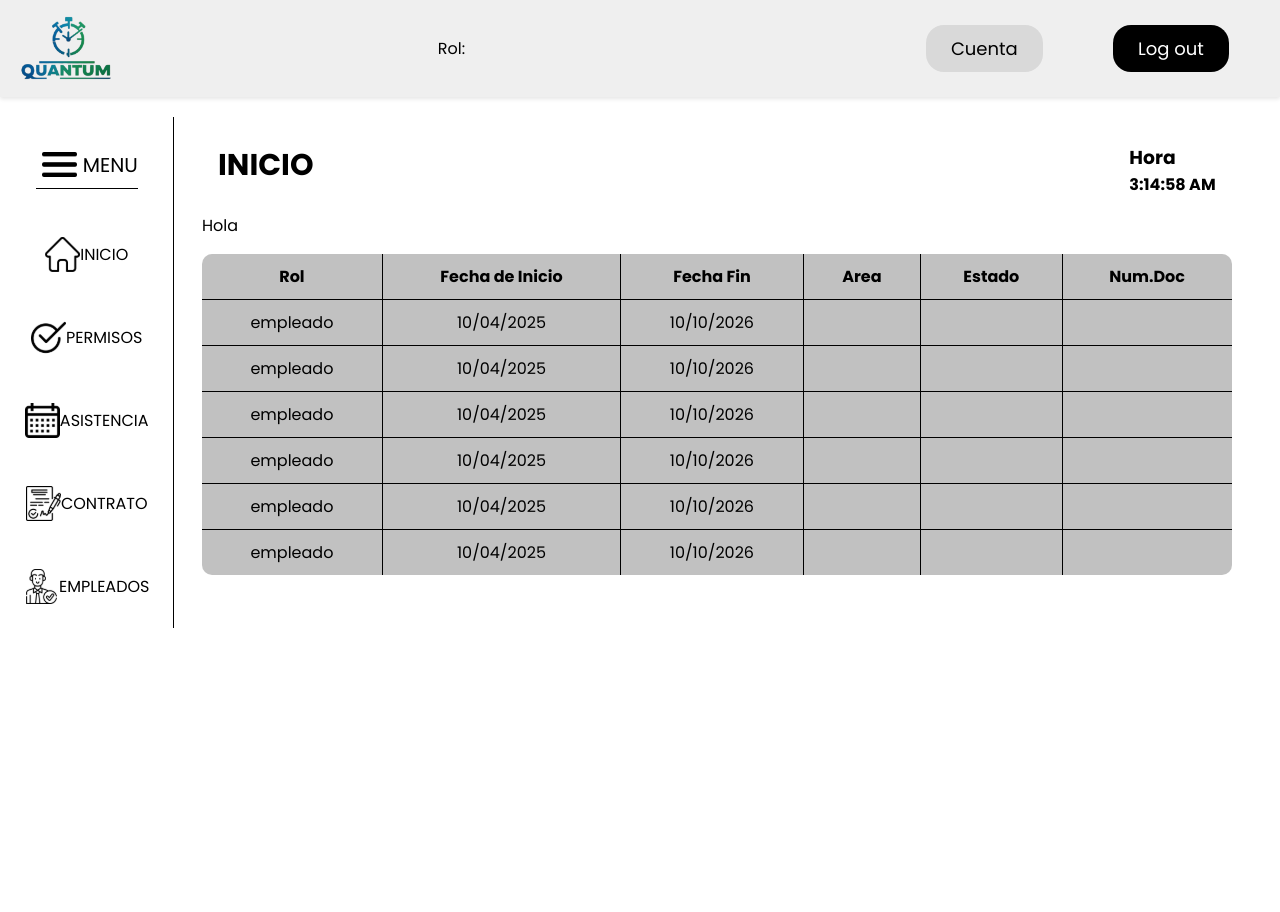
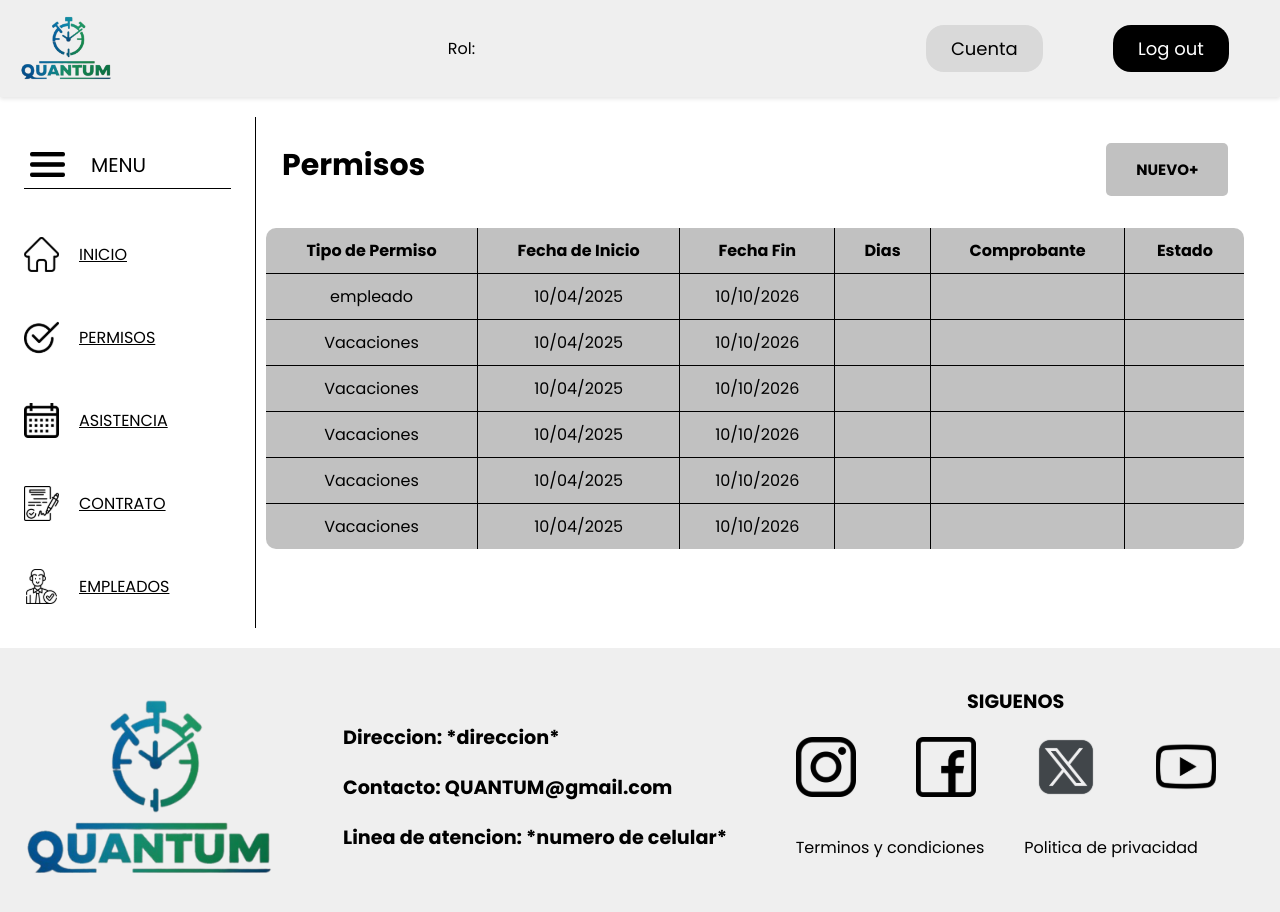
Before and after one commit to T0rricelly/mookup_quantum, a React (Vite) app: page /home in a window 1280 px wide. Shown: the top 912 px of the page. Before the commit the page ends 800 px from the top, so only its background shows below. Built offline with nearby package versions, Linux system fonts and the light colour scheme.

Commit message:
Permisos and Inicio + modal

```diff
--- a/src/components/components_home/Home.jsx
+++ b/src/components/components_home/Home.jsx
@@ -1,26 +1,36 @@
-
 import Menu from "./menu.jsx";
 import Header from "./Header_home.jsx";
+import Footer from "../components_auth/footer.jsx";
 import Cont_home from "./cont_home.jsx";
-import '../../styles/styles_home/Home.css'
-
+import Permisos from "../components_permisos/cont_permisos.jsx";
+/*import Empleados from "./Empleados.jsx";*/
+import { Routes, Route } from "react-router-dom";
+import '../../styles/styles_home/Home.css';
 
 export const Home = () => {
   return (
     <>
       <Header />
-
       <div className="contenedor">
-          <aside className="MENU">
-            <Menu />
-          </aside>
-          <section className="CONTENIDO">
-            <Cont_home/>
-          </section>
-      </div>
+        <aside className="MENU">
+          <Menu />
+        </aside>
+        <section className="CONTENIDO">
+         <Permisos/>
+          {/*<Routes>
+            <Route path="/home" element={<Cont_home />} />
+            <Route path="/permisos" element={<Permisos />} />
+            {/*<Route path="/asistencia" element={<Empleados />} />
+            <Route path="/contrato" element={<Empleados />} />
+            <Route path="/empleados" element={<Empleados />*
+          </Routes>*/ }
 
 
+        </section>
+      </div>
+      <Footer />
     </>
   );
 };
+
 export default Home;
--- a/src/components/components_home/menu.jsx
+++ b/src/components/components_home/menu.jsx
@@ -14,23 +14,35 @@ import '../../styles/styles_home/Menu.css'
       </li>
       <li className='text_menu'>
         <img src={Casa} alt="Casa" />
+        <a href="/home">
         <span>INICIO</span>
+        </a>
       </li>
       <li className='text_menu'>
         <img src={Check} alt="Check" />
+        <a href="/permisos">
           <span>PERMISOS</span>
+        </a>
       </li>
       <li className='text_menu'>
         <img src={Cal} alt="Calendario" />
+        <a href="/asistencia">
           <span>ASISTENCIA</span>
+        </a>
+
       </li>
       <li className='text_menu'>
         <img src={Contra} alt="Hoja" />
+        <a href="/contrato">
           <span>CONTRATO</span>
+        </a>
+
       </li>
       <li className='text_menu'>
         <img src={Emp} alt="Empleado" />
+        <a href="/empleados">
           <span>EMPLEADOS</span>
+        </a>
       </li>
     </ul>
   );
--- /dev/null
+++ b/src/components/components_permisos/cont_permisos.jsx
@@ -0,0 +1,128 @@
+import { useState } from "react";
+import "../../styles/styles_permisos/Cont_permisos.css";
+
+export const Cont_permisos = () => {
+  const [mostrarModal, setMostrarModal] = useState(false);
+  const abrirModal = () => setMostrarModal(true);
+  const cerrarModal = () => setMostrarModal(false);
+
+  return (
+    <>
+      <section className="cont_permisos">
+        <nav className="tiempo">
+          <h1 className="titulo_ini">Permisos</h1>
+          <article>
+            <button className="btn_nuevo" onClick={abrirModal}>
+              NUEVO+
+            </button>
+          </article>
+        </nav>
+
+        <section className="tabla_container">
+        <table className="tabla">
+            <thead>
+              <tr>
+                <th>Tipo de Permiso</th>
+                <th>Fecha de Inicio</th>
+                <th>Fecha Fin</th>
+                <th>Dias</th>
+                <th>Comprobante</th>
+                <th>Estado</th>
+              </tr>
+            </thead>
+
+            <tbody>
+              <tr>
+                <td> empleado</td>
+                <td>10/04/2025</td>
+                <td>10/10/2026</td>
+                <td></td>
+                <td></td>
+                <td></td>
+              </tr>
+              <tr>
+                <td>Vacaciones</td>
+                <td>10/04/2025</td>
+                <td>10/10/2026</td>
+                <td></td>
+                <td></td>
+                <td></td>
+              </tr>
+              <tr>
+                <td>Vacaciones</td>
+                <td>10/04/2025</td>
+                <td>10/10/2026</td>
+                <td></td>
+                <td></td>
+                <td></td>
+              </tr>
+              <tr>
+                <td>Vacaciones</td>
+                <td>10/04/2025</td>
+                <td>10/10/2026</td>
+                <td></td>
+                <td></td>
+                <td></td>
+              </tr>
+              <tr>
+                <td>Vacaciones</td>
+                <td>10/04/2025</td>
+                <td>10/10/2026</td>
+                <td></td>
+                <td></td>
+                <td></td>
+              </tr>
+              <tr>
+                <td>Vacaciones</td>
+                <td>10/04/2025</td>
+                <td>10/10/2026</td>
+                <td></td>
+                <td></td>
+                <td></td>
+              </tr>
+            </tbody>
+          </table>
+        </section>
+      </section>
+
+      {mostrarModal && (
+        <div className="modal_fondo">
+          <div className="modal_formulario">
+            <h2 className="modal_titulo">NUEVO PERMISO</h2>
+            <div className="modal_grid">
+              <div className="campo">
+                <label>TIPO DE CONTRATO</label>
+                <input type="text" placeholder="Ej. Vacaciones" />
+              </div>
+
+              <div className="campo">
+                <label>FECHA</label>
+                <input type="date" />
+              </div>
+
+              <div className="campo">
+                <label>DIAS</label>
+                <input type="number" placeholder="Ej. 5" />
+              </div>
+
+              <div className="campo">
+                <label>COMPROBANTE</label>
+                <div className="comprobante_input">
+                  <input type="file" />
+                  <span className="icono_subida">⬆</span>
+                </div>
+              </div>
+            </div>
+
+            <div className="modal_botones">
+              <button className="btn_cancelar" onClick={cerrarModal}>CANCELAR</button>
+              <button className="btn_crear">CREAR</button>
+            </div>
+          </div>
+        </div>
+      )}
+    </>
+  );
+};
+
+export default Cont_permisos;
--- a/src/styles/styles_home/Home.css
+++ b/src/styles/styles_home/Home.css
@@ -3,8 +3,8 @@
     padding: 20px 0px;
 }
 .MENU{
-    width: 15%;
+    width: 20%;
 }
 .CONTENIDO{
-    width: 82%;
+    width: 78%;
 }
--- a/src/styles/styles_home/Menu.css
+++ b/src/styles/styles_home/Menu.css
@@ -2,12 +2,14 @@
     display: flex;
     gap: 3rem;
     flex-direction: column;
-   text-align: center;
-   align-items: center;
+
     padding: 1.5rem;
-    width: max-content;
+    width: 100%;
     border-right: solid 1px;
 
+}
+img {
+  margin-right: 20px;
 }
 .titulo_menu{
     align-items: center;
@@ -29,7 +31,9 @@
     cursor: pointer;
     border-radius: 8px;
   }
-
+  a{
+    color: black;
+  }
   /* Responsivo: solo íconos en pantallas pequeñas */
   @media (max-width: 760px) {
     .menu {
--- /dev/null
+++ b/src/styles/styles_permisos/Cont_permisos.css
@@ -0,0 +1,156 @@
+.cont_permisos{
+    padding: 10px;
+}
+.tiempo{
+    display: flex;
+    padding: 1rem;
+    width: 100%;
+    justify-content: space-between;
+}
+.titulo_ini{
+    font-size: 30px;
+}
+.tabla_container {
+    width: 100%;
+    overflow-x: auto;
+    overflow: hidden;
+    margin-top: 1rem;
+    border-radius: 10px;
+
+    background-color: rgba(167, 167, 167, 0.699);
+  }
+.tabla{
+    width: 100%;
+    border-collapse:separate;
+    border-spacing: 0;
+}
+td, th{
+    border-bottom: solid 1px;
+    border-right:  solid 1px;
+    padding: 10px 20px;
+    text-align: center;
+}
+.tabla tr:last-child td {
+    border-bottom: none;
+  }
+  .tabla th:last-child,td:last-child{
+    border-right: none;
+  }
+  /*.tabla th:last-child{
+    border-right: none;
+  }*/
+.btn_nuevo{
+  padding: 15px 30px;
+  border: none;
+  border-radius: 5px;
+  font-size: 15px;
+  font-weight: bold;
+  background-color: rgba(167, 167, 167, 0.699);
+}
+.btn_nuevo:hover{
+  text-decoration: underline;
+  text-decoration-thickness: 2px;
+  text-underline-offset: 3px;
+  background-color: rgba(0, 0, 0, 0.05);
+  cursor: pointer;
+  border-radius: 8px;
+}
+.modal_fondo {
+  position: fixed;
+  top: 0;
+  left: 0;
+  width: 100%;
+  height: 100%;
+  background: rgba(0,0,0,0.4);
+  display: flex;
+  justify-content: center;
+  align-items: center;
+  z-index: 999;
+}
+
+.modal_formulario {
+  background-color: rgb(167, 167, 167);
+  padding: 30px;
+  border-radius: 15px;
+  width: 80%;
+  box-shadow: 0 0 15px rgba(0, 0, 0, 0.2);
+  position: relative;
+}
+
+.modal_titulo {
+  text-align: center;
+  font-weight: bold;
+  font-size: 20px;
+  margin-bottom: 20px;
+}
+
+.modal_grid {
+  display: grid;
+  grid-template-columns: 1fr 1fr;
+  gap: 20px;
+}
+
+.campo {
+  display: flex;
+  flex-direction: column;
+}
+
+.campo label {
+  font-weight: bold;
+  margin-bottom: 5px;
+}
+
+.campo input {
+  padding: 8px;
+  border: 1px solid #ccc;
+  border-radius: 6px;
+}
+
+.comprobante_input {
+  display: flex;
+  align-items: center;
+  justify-content: space-between;
+}
+
+.icono_subida {
+  font-size: 20px;
+  margin-left: 10px;
+}
+
+.modal_botones {
+  margin-top: 25px;
+  display: flex;
+  justify-content:end;
+  margin-right: 50px;
+  gap: 4rem;
+}
+
+.btn_cancelar,
+.btn_crear {
+  padding: 10px 20px;
+  border: none;
+  border-radius: 8px;
+  font-weight: bold;
+  cursor: pointer;
+}
+
+.btn_cancelar {
+  color: black;
+  background-color: rgb(167, 167, 167);
+}
+
+.btn_crear {
+
+  background-color: rgba(109, 107, 107, 0.699);
+}
+
+@media (max-width: 600px) {
+    .tabla {
+      min-width: 100%;
+    }
+
+    td, th {
+      font-size: 14px;
+      padding: 8px;
+    }
+  }
```
Lines whose indentation alone changed are shown as unchanged.
